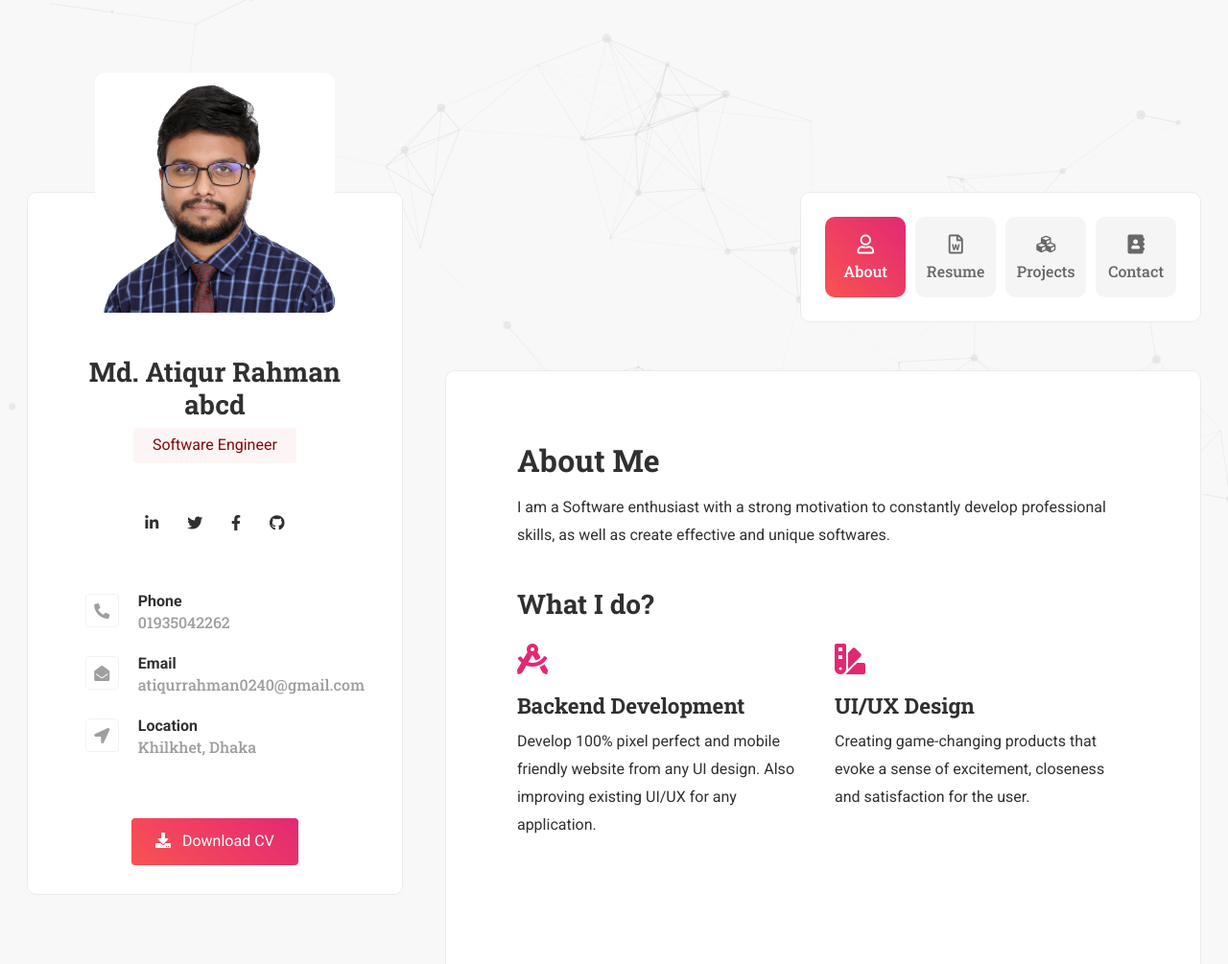
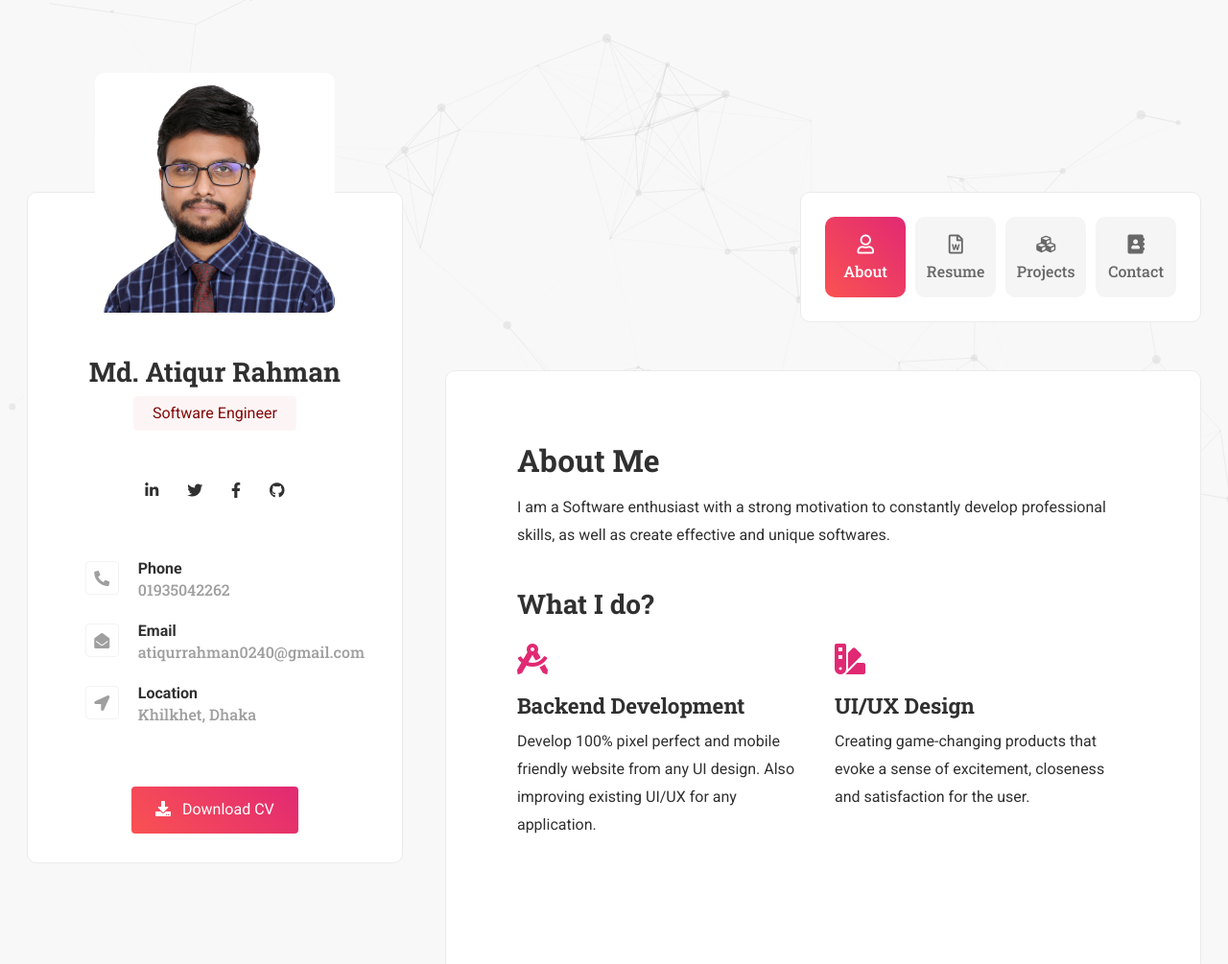
Before and after one commit to Hridm/portfolio, a plain HTML site: page index.html in a window 1280 px wide. Shown: the top 1005 px of the page at 96% size. Drawn offline with Linux system fonts and the light colour scheme.

Commit message:
second commit

```diff
--- a/index.html
+++ b/index.html
@@ -27,7 +27,7 @@
                             <img src="images/profile-pic-xs.jpg" alt="">
                         </div>
                         <div class="profile-info">
-                            <h3>Md. Atiqur Rahman abcd</h3>
+                            <h3>Md. Atiqur Rahman</h3>
                             <p>Software Engineer</p>
                         </div>
                         <div class="mobile-menu-trigger">
```
